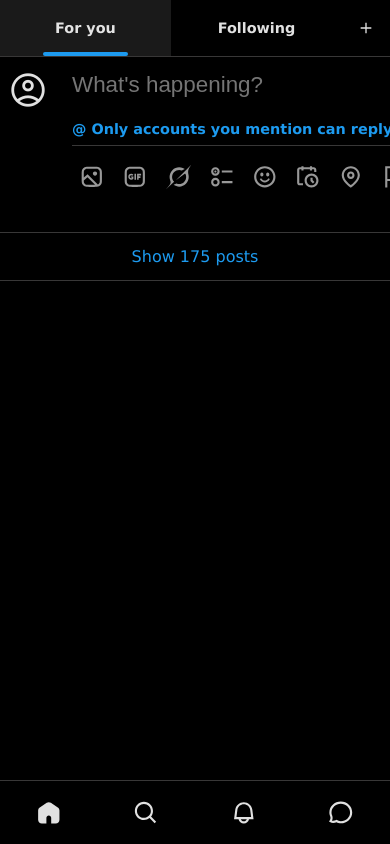
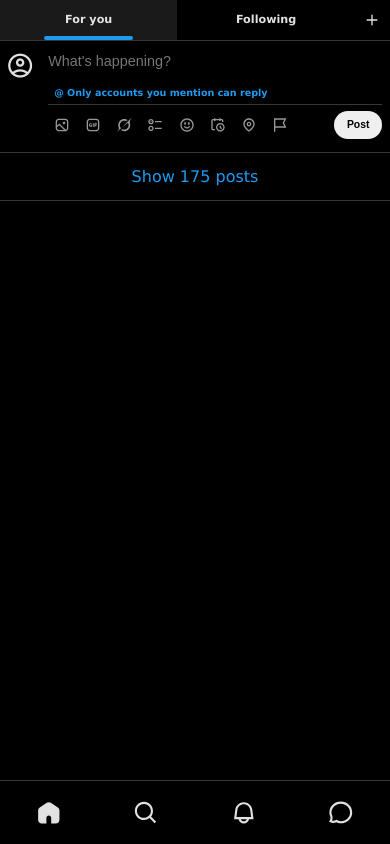
Before and after one commit to Medora140/Twitter-clone, a website: page index.html in a window 390 px wide. Shown: the top 844 px of the page. Drawn offline with nearby package versions, Linux system fonts and the light colour scheme; no server answers.

Commit message:
mobile view responsive

```diff
--- a/scss/_responsive.scss
+++ b/scss/_responsive.scss
@@ -157,17 +157,7 @@
 
         .image1 {
             display: none;
-
-            // position: fixed;
-            // width: 100%;
-            // height: 100%;
-            // z-index: 100;
-
-            // left: 0;
-            // right: 0;
-            // top: 0;
         }
-
 
         .icons {
             width: 100%;
@@ -247,15 +237,145 @@
             &_items {
                 min-width: 0;
 
-                font-size: 0.9rem;
+                font-size: clamp(0.7rem, 2.3vw, 0.9rem);
 
-                line-height: 3.5rem;
+                line-height: clamp(2.5rem,
+                        8vw,
+                        3.5rem);
             }
         }
 
         .svg {
-            width: 3rem;
-            flex-shrink: 0;
+
+            width: clamp(2.2rem, 8vw, 3rem);
+            height: clamp(2.5rem, 8vw, 3rem);
+
+            padding: 0 clamp(0.5rem, 2vw, 1rem);
+        }
+    }
+
+
+    .main_content .happen {
+
+        .cont {
+
+            min-height: clamp(7rem,
+                    28vw,
+                    11rem);
+
+
+            .profile {
+
+                padding: clamp(0.2rem,
+                        1.5vw,
+                        0.5rem);
+
+                span {
+                    font-size: clamp(1.8rem,
+                            6vw,
+                            2.5rem);
+                }
+            }
+
+
+            .cont_text {
+
+                padding: 0 clamp(0.3rem,
+                        2vw,
+                        1rem);
+
+
+                input {
+
+                    height: clamp(2.5rem,
+                            9vw,
+                            3.5rem);
+
+                    font-size: clamp(0.9rem,
+                            3.5vw,
+                            1.4rem);
+                }
+
+
+                .reply {
+
+                    font-size: clamp(0.6rem,
+                            2.3vw,
+                            0.9rem);
+
+                    padding: clamp(0.2rem,
+                            1.5vw,
+                            0.5rem);
+                }
+
+
+                .cont_text_icons {
+
+                    padding-top: clamp(0.2rem,
+                            1.5vw,
+                            0.7rem);
+
+
+                    &-icon {
+
+                        gap: clamp(0.05rem,
+                                1vw,
+                                0.4rem);
+
+
+                        li {
+
+                            width: clamp(1.7rem,
+                                    7vw,
+                                    3rem);
+
+                            height: clamp(1.7rem,
+                                    7vw,
+                                    3rem);
+
+
+                            svg {
+
+                                width: clamp(1rem,
+                                        4vw,
+                                        2rem);
+
+                                height: clamp(1rem,
+                                        4vw,
+                                        2rem);
+                            }
+                        }
+                    }
+
+
+                    .post {
+
+                        width: clamp(3rem,
+                                12vw,
+                                5.5rem);
+
+                        height: clamp(1.8rem,
+                                6vw,
+                                2.7rem);
+
+                        font-size: clamp(0.65rem,
+                                2.3vw,
+                                0.9rem);
+                    }
+                }
+            }
+        }
+
+
+        &-posts {
+
+            height: clamp(2.2rem,
+                    8vw,
+                    3rem);
+
+            font-size: clamp(0.65rem,
+                    2.5vw,
+                    1rem);
         }
     }
 }
```
Also changed, not shown: dist/css/home.css, 1 other file.
